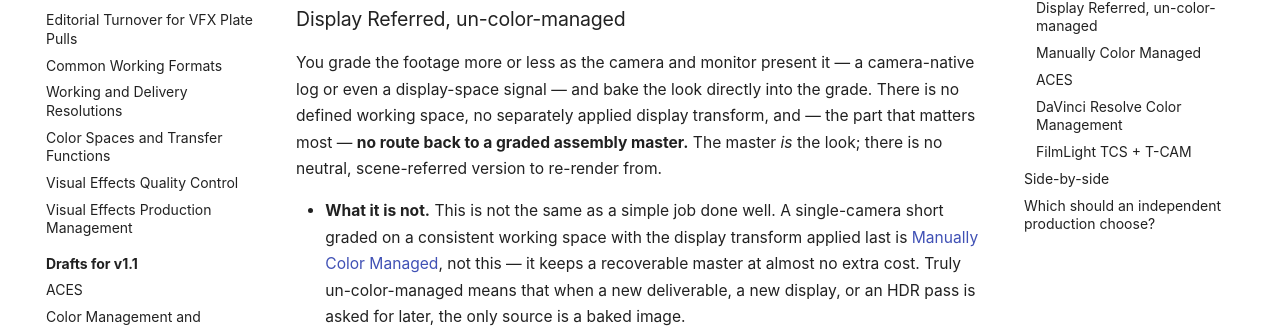
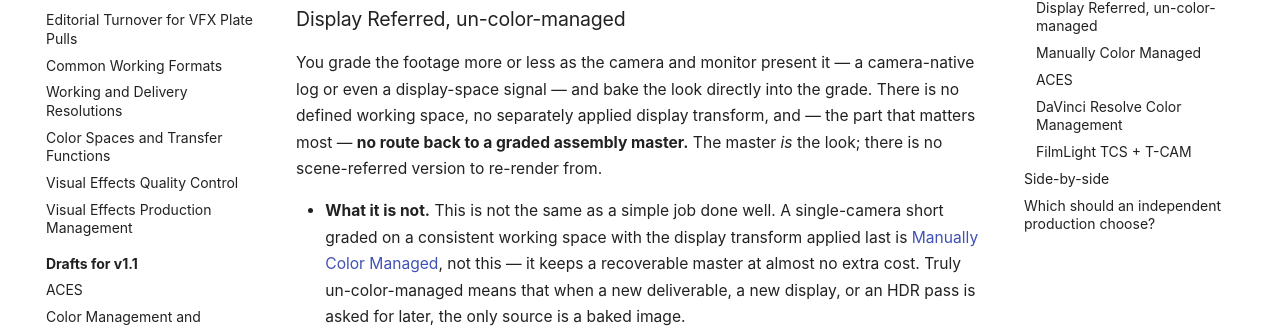
Before and after one commit to tashdor/divfx, an MkDocs documentation site: the page built from docs/drafts/color-management-comparison.md, in a window 1280 px wide and 900 px high, scrolled down 1144 px. Shown: the part 127-455 px from the top of the window. Built offline with MkDocs 1.6.1 and Material for MkDocs 9.7.7, drawn with Linux system fonts in a browser that asks for light colours; comment, search, counter and statistics services are not loaded; the version menu is left out; some of the changed text lies outside the part shown.

Commit message:
Update color-management-comparison.md

```diff
--- a/docs/drafts/color-management-comparison.md
+++ b/docs/drafts/color-management-comparison.md
@@ -23,7 +23,7 @@
 
 ### Display Referred, un-color-managed
 
-You grade the footage more or less as the camera and monitor present it — a camera-native log or even a display-space signal — and bake the look directly into the grade. There is no defined working space, no separately applied display transform, and — the part that matters most — **no route back to a graded assembly master.** The master *is* the look; there is no neutral, scene-referred version to re-render from.
+You grade the footage more or less as the camera and monitor present it — a camera-native log or even a display-space signal — and bake the look directly into the grade. There is no defined working space, no separately applied display transform, and — the part that matters most — **no route back to a graded assembly master.** The master *is* the look; there is no scene-referred version to re-render from.
 
 - **What it is not.** This is not the same as a simple job done well. A single-camera short graded on a consistent working space with the display transform applied last is [Manually Color Managed](#manually-color-managed), not this — it keeps a recoverable master at almost no extra cost. Truly un-color-managed means that when a new deliverable, a new display, or an HDR pass is asked for later, the only source is a baked image.
 - **Why it fails.** Technical and creative decisions are entangled. It does not scale to multi-camera, multi-vendor, or multi-deliverable work, and it fails quietly rather than loudly — you discover the cost only when someone needs the scene-referred master that cannot be produced.
@@ -41,7 +41,7 @@
 
 A [scene-referred interchange encoding](aces.md#what-aces-actually-is) (ACES2065-1, SMPTE ST 2065-1), working spaces derived from it ([ACEScg](aces.md#encodings) for comp, ACEScct for grading), an [Input Transform](aces.md#transforms) at the front and an [Output Transform](aces.md#transforms) at the back, delivered in practice as an [OCIO config](color-management.md#how-aces-is-actually-delivered).
 
-- **Benefits.** It is a platform-agnostic **open standard** that developers and vendors implement identically, so plates and renders interchange without a bespoke per-vendor negotiation. It is natively supported across the VFX tool ecosystem through OCIO (Nuke, Maya, Houdini, Katana, Flame, Resolve, Baselight). ACES2065-1 gives a **neutral, documented archival encoding** independent of any display or look. It is free and vendor-independent. It is a product of a non-profit, rotating steering committee of industry experts invested in open-source software.
+- **Benefits.** It is a platform-agnostic **open standard** that developers and vendors implement identically, so plates and renders interchange without a bespoke per-vendor negotiation. It is natively supported across the VFX tool ecosystem through OCIO (Nuke, Maya, Houdini, Katana, Flame, Resolve, Baselight). ACES2065-1 gives a **scene-referred, documented archival encoding** independent of any display or look. It is free and vendor-independent. It is a product of a non-profit, rotating steering committee of industry experts invested in open-source software.
 - **Drawbacks.** It is not free of *effort*: setup, testing, and vendor discipline cost real time, and adopting ACES badly is worse than a well-run manually color-managed pipeline. Fighting the standard Output Transform means working against the system. There is a learning curve, a preponderance of acronyms and syntax, and version discipline matters (do not [switch versions mid-show](aces.md#aces-20)). With a single camera and a single deliverable, much of what it buys you goes unused. If the feel of the ACEScct/AP1 working space is your only motivation for using ACES, you can achieve that in a manually color managed workflow with your own DRT or through DaVinci Resolve Color Management.
 
 ### DaVinci Resolve Color Management
@@ -59,19 +59,19 @@
 - **Drawbacks.** Still single-application in origin: the portable files are FilmLight deliverables under FilmLight's control, not an open standard independently implemented and certified. Native, ecosystem-wide support is not the same as OCIO's for ACES. Most commonly encountered because you are finishing at a Baselight facility, rather than chosen consciously by a small production.
 ## Side-by-side
 
-| | Display Referred, un-color-managed | Manually Color Managed | ACES | Resolve RCM | FilmLight TCS |
-| --- | --- | --- | --- | --- | --- |
-| **Working space** | None (camera-native / display) | Consistent scene-referred (colorist's choice) | ACEScg / ACEScct | DaVinci Wide Gamut + Intermediate | E-Gamut + T-Log |
-| **Display transform** | Baked into grade | Chosen — standard or bespoke DRT | ACES Output Transform | Resolve DRT (internal) | T-CAM v2 (CAM-based) |
-| **Enforces the discipline** | No | By the colorist | **Automatically** | **Automatically** | **Automatically** |
-| **Route back to a neutral master** | **No** | Yes — if documented | **Yes** (ACES2065-1) | Yes (working-space master) | Yes (working-space master) |
-| **Open standard?** | n/a | No — hand-built | **Yes** — SMPTE ST 2065 | No — single vendor | No — single vendor |
-| **Published?** | n/a | As the colorist documents it | Fully (paywalled SMPTE + open CTL) | Encoding yes (white paper); rendering no | Color-space/DRT files + OCIO config; not a spec |
-| **Cross-app native support** | n/a | Only via the colorist's exported transforms | **Broad** via OCIO | In-application (Resolve) | Via published files / OCIO config / Flame policy |
-| **In-app setup (single facility)** | None | Moderate–high (build and test) | A little config | Low (if in Resolve) | Low–moderate (if in Baselight) |
-| **Multi-camera normalization** | Poor | Strong (manual CSTs) | Strong | Strong | Strong — *equal labor to ACES* |
-| **Multi-vendor VFX (total effort)** | Fails | High — colorist supplies transforms + guidance | **Low — vendors already speak it** | High — colorist authors LUTs or transforms + guidance per vendor | High — same, despite portable files |
-| **Interoperates with ACES** | — | Yes, if built on ACES | is ACES | Yes (Resolve has ACES modes) | Yes (v7 ACES 2.0) |
+|                                           | Display Referred, un-color-managed | Manually Color Managed                         | ACES                               | Resolve RCM                                                      | FilmLight TCS                                    |
+| ----------------------------------------- | ---------------------------------- | ---------------------------------------------- | ---------------------------------- | ---------------------------------------------------------------- | ------------------------------------------------ |
+| **Working space**                         | None (camera-native / display)     | Consistent scene-referred (colorist's choice)  | ACEScg / ACEScct                   | DaVinci Wide Gamut + Intermediate                                | E-Gamut + T-Log                                  |
+| **Display transform**                     | Baked into grade                   | Chosen — standard or bespoke DRT               | ACES Output Transform              | Resolve DRT (internal)                                           | T-CAM v2 (CAM-based)                             |
+| **Enforces the discipline**               | No                                 | By the colorist                                | **Automatically**                  | **Automatically**                                                | **Automatically**                                |
+| **Route back to a scene-referred master** | **No**                             | Yes — if documented                            | **Yes** (ACES2065-1)               | Yes (working-space master)                                       | Yes (working-space master)                       |
+| **Open standard?**                        | n/a                                | No — hand-built                                | **Yes** — SMPTE ST 2065            | No — single vendor                                               | No — single vendor                               |
+| **Published?**                            | n/a                                | As the colorist documents it                   | Fully (paywalled SMPTE + open CTL) | Encoding yes (white paper); rendering no                         | Color-space/DRT files + OCIO config; not a spec  |
+| **Cross-app native support**              | n/a                                | Only via the colorist's exported transforms    | **Broad** via OCIO                 | In-application (Resolve)                                         | Via published files / OCIO config / Flame policy |
+| **In-app setup (single facility)**        | None                               | Moderate–high (build and test)                 | A little config                    | Low (if in Resolve)                                              | Low–moderate (if in Baselight)                   |
+| **Multi-camera normalization**            | Poor                               | Strong (manual CSTs)                           | Strong                             | Strong                                                           | Strong — *equal labor to ACES*                   |
+| **Multi-vendor VFX (total effort)**       | Fails                              | High — colorist supplies transforms + guidance | **Low — vendors already speak it** | High — colorist authors LUTs or transforms + guidance per vendor | High — same, despite portable files              |
+| **Interoperates with ACES**               | —                                  | Yes, if built on ACES                          | is ACES                            | Yes (Resolve has ACES modes)                                     | Yes (v7 ACES 2.0)                                |
 
 Sources: the [ACES](aces.md) and [application-native color management](application-native-color-management.md) chapters and their citations. The RCM workflow and DWG are documented in Blackmagic's own materials (design intent in the *DaVinci Resolve 21 Reference Manual* (2026) and *The Colorist Guide to DaVinci Resolve 20* (2025); the numeric DWG/Intermediate spec in the *DaVinci Resolve 17 — Wide Gamut Intermediate* white paper), and the T-CAM philosophy in Kirk's *Colour: Sense & Measurement*. Only the FilmLight E-Gamut/T-Log/T-CAM-v2 product names remain **[web-sourced]**. Every source is collected in [Supplemental Reading & Resources](../resources.md).
 
@@ -90,7 +90,7 @@
 
 **Between the frameworks:**
 
-- Choose **ACES** for the widest, most vendor-neutral interchange and for a **neutral archival master** — the [Graded Archival Master](../production-workflow.md#graded-archival-master) case.
+- Choose **ACES** for the widest, most vendor-neutral interchange and for a **scene-referred archival master** — the [Graded Archival Master](../production-workflow.md#graded-archival-master) case.
 - Choose **Resolve RCM** when the finish effectively lives in Resolve, the show is single-facility, and VFX come back as scene-referred EXRs on an agreed working space. It is the cheapest managed workflow to stand up and DWG is a solid working space. You can still switch Resolve into ACES if interchange needs grow.
 - Choose **FilmLight TCS / T-CAM** when you finish at a Baselight house or specifically want T-CAM's rendering; its published files and OCIO config make it more portable than Resolve's DRT, and it interoperates with ACES.
 
```
